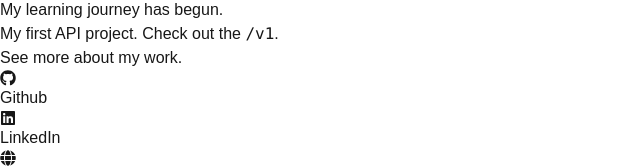
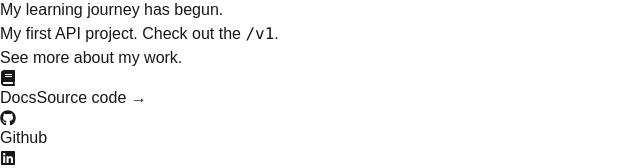
Before and after one commit to elvxk/api-v1, a Next.js app: page / in a window 1280 px wide. Shown: the part 137-305 px from the top of the page, without its empty margins (0-640 px from the left). Built offline with nearby package versions, Linux system fonts and the light colour scheme.

Commit message:
✨ [feat] create project data

```diff
--- a/src/app/(api)/projects/repository.js
+++ b/src/app/(api)/projects/repository.js
@@ -1,7 +1,10 @@
 import prisma from "@/libs/prisma";
 
-const findProjectsR = async () => {
-  const projects = await prisma.projects.findMany();
+const findProjectsR = async (limit) => {
+  const projects = await prisma.projects.findMany({
+    orderBy: { createdAt: "desc" },
+    take: limit,
+  });
   return projects;
 };
 
--- a/src/app/(api)/projects/route.js
+++ b/src/app/(api)/projects/route.js
@@ -3,13 +3,18 @@ import { NextResponse } from "next/server";
 import { addCorsHeaders } from "@/libs/cors";
 
 export async function GET(req) {
-  const projects = await getAllProjects();
+  const { searchParams } = new URL(req.url);
+  const limit = searchParams.get("limit"); // Mendapatkan nilai 'limit' dari query
+
+  const projects = await getAllProjects(limit ? parseInt(limit) : undefined);
 
   const response = NextResponse.json(
     {
       code: 200,
       status: "success",
-      message: "success get all data",
+      message: limit
+        ? `Success get ${projects.length} projects (limited to ${limit})`
+        : "Success get all projects",
       data: projects,
     },
     { status: 200 },
--- a/src/app/(api)/projects/service.js
+++ b/src/app/(api)/projects/service.js
@@ -1,7 +1,7 @@
 import { findProjectsR, createProjectR } from "./repository";
 
-const getAllProjects = async () => {
-  const projects = await findProjectsR();
+const getAllProjects = async (limit) => {
+  const projects = await findProjectsR(limit);
   return projects;
 };
 
--- a/src/app/page.js
+++ b/src/app/page.js
@@ -1,4 +1,5 @@
-import { FaGithub, FaGlobe, FaLinkedin } from "react-icons/fa";
+import Link from "next/link";
+import { FaGithub, FaGlobe, FaLinkedin, FaBook } from "react-icons/fa";
 
 export default function Home() {
   return (
@@ -22,6 +23,22 @@ export default function Home() {
           </li>
           <li>See more about my work.</li>
         </ol>
+        <div className="mt-4 flex gap-4 items-center">
+          <Link
+            href={"/docs"}
+            className="flex items-center gap-2 justify-center border-white border-2 rounded-full p-2 px-8 hover:bg-white hover:text-black"
+          >
+            <FaBook />
+            Docs
+          </Link>
+          <Link
+            href={"https://github.com/elvxk/api-v1"}
+            target="_blank"
+            className="text-sm hover:underline"
+          >
+            Source code →
+          </Link>
+        </div>
       </main>
       <footer className="row-start-3 flex gap-6 flex-wrap items-center justify-center">
         <a
```
